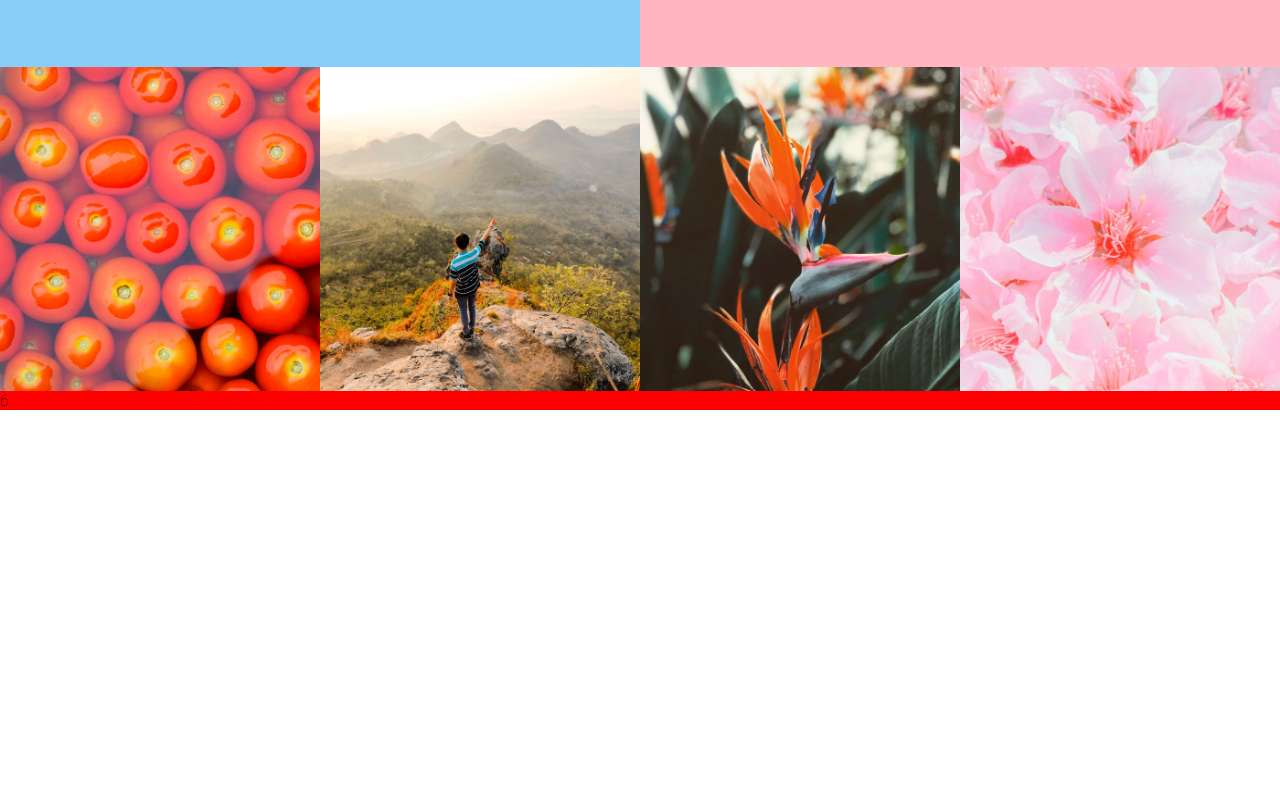
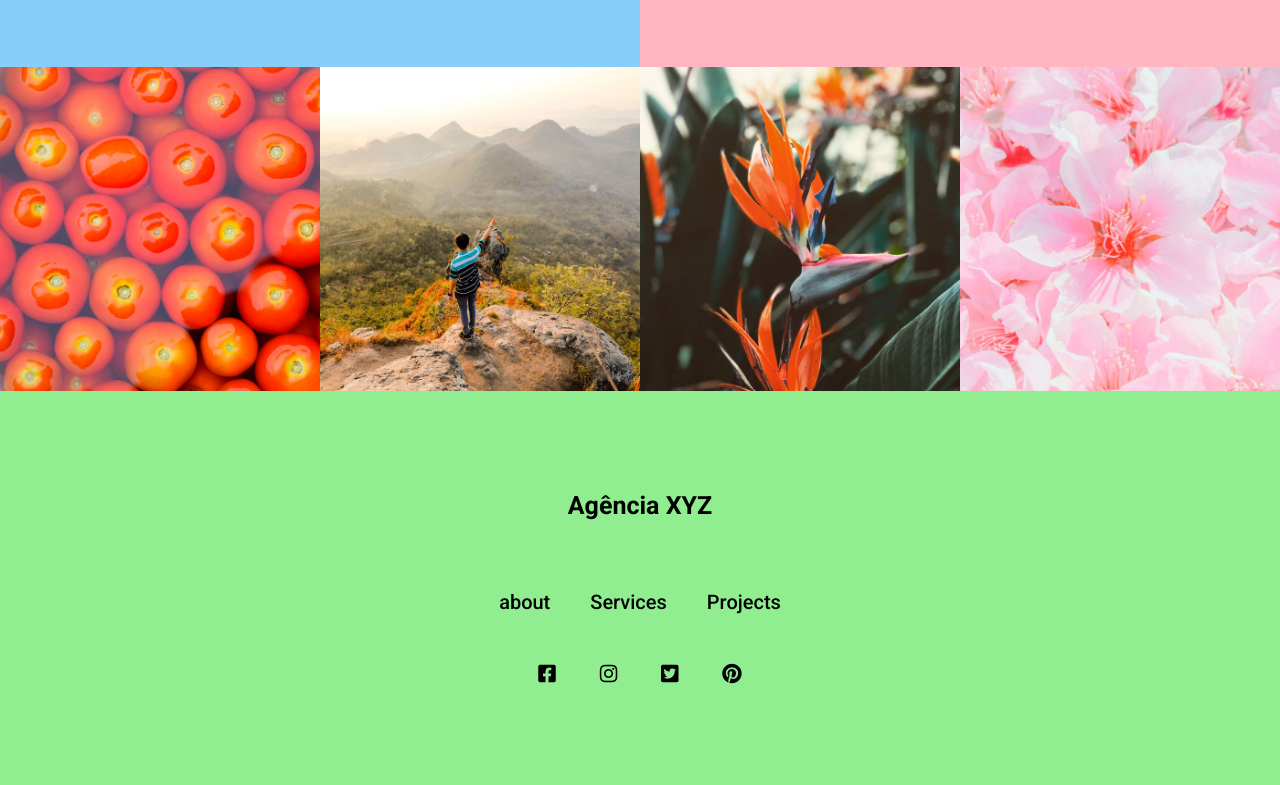
Before and after one commit to PauloTrinof/landing-page-agencia, a plain HTML site: page index.html in a window 1280 px wide. Shown: the part 2136-2921 px from the top of the page. Before the commit the page ends 2546 px from the top, so only its background shows below. Drawn offline with Linux system fonts and the light colour scheme.

Commit message:
commit 1.0

```diff
--- a/index.html
+++ b/index.html
@@ -117,6 +117,22 @@
         </a>
       </div>
     </section>
-    <footer class="footer" id="contact">6</footer>
+    <footer class="footer" id="contact">
+      <h4>Agência XYZ</h4>
+
+      <nav>
+        <ul>
+          <li><a href="#about">about</a></li>
+          <li><a href="#services">Services</a></li>
+          <li><a href="#projects">Projects</a></li>
+        </ul>
+      </nav>
+      <div class="social">
+        <a href=""><i class="fab fa-facebook-square"></i></a>
+        <a href=""><i class="fab fa-instagram"></i></a>
+        <a href=""><i class="fab fa-twitter-square"></i></a>
+        <a href=""><i class="fab fa-pinterest"></i></a>
+      </div>
+    </footer>
   </body>
 </html>
--- a/src/css/style.css
+++ b/src/css/style.css
@@ -221,8 +221,6 @@ body {
 
 .projects a:hover{
   opacity: 0.8;
-  -webkit-transform: scale(1.1);
-   transform: scale(1.1);
 }
 
 @media (max-width:768px) {
@@ -243,5 +241,51 @@ body {
 
 .footer {
   grid-area: footer;
-  background-color: red;
+  display: flex;
+  background-color: lightgreen;
+  flex-direction: column;
+  text-align: center;
+  padding: 100px 0;
 }
+
+.footer h4{
+  font-weight: 700;
+  font-size: 2.5rem;
+  margin-bottom: 20px;
+}
+
+.footer nav{
+  margin: 50px 0;
+}
+
+.footer nav ul{
+  display: flex;
+  justify-content: center;
+  max-width: 320px;
+  margin: 0 auto;
+}
+
+.footer nav ul li a{
+  font-weight: 500;
+  font-size: 2rem;
+  margin: 20px;
+  transition: 0.3s;
+}
+
+.footer nav ul li a:hover{
+  font-weight: 700;
+  color: #fff;
+}
+
+.footer .social i{
+  font-size: 2rem;
+  transition: 0.3s;
+}
+
+.footer .social a{
+  margin: 20px;
+}
+
+.footer .social a:hover{
+  color: #fff;
+}
```
